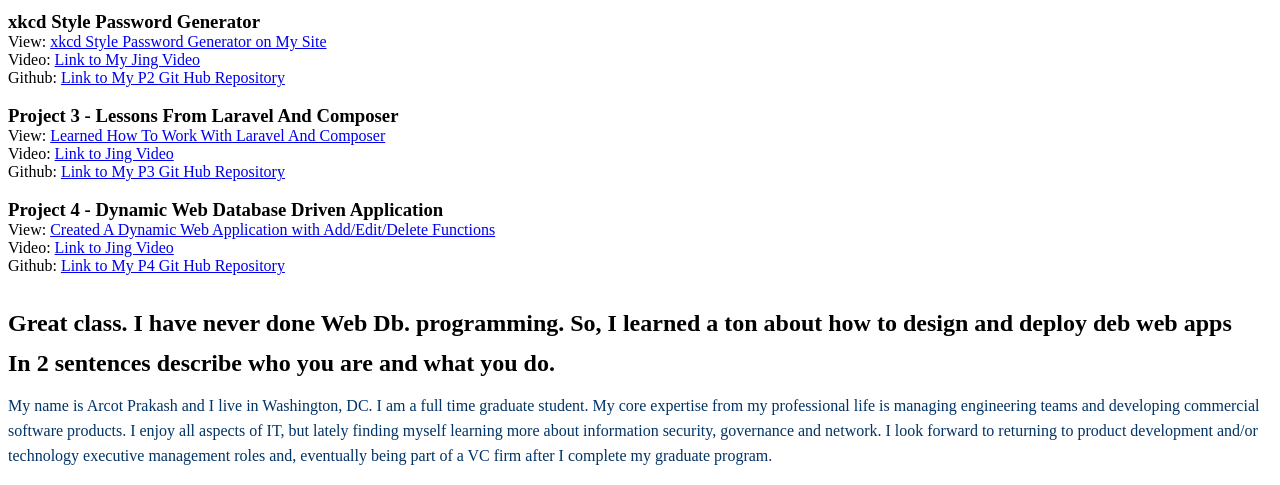
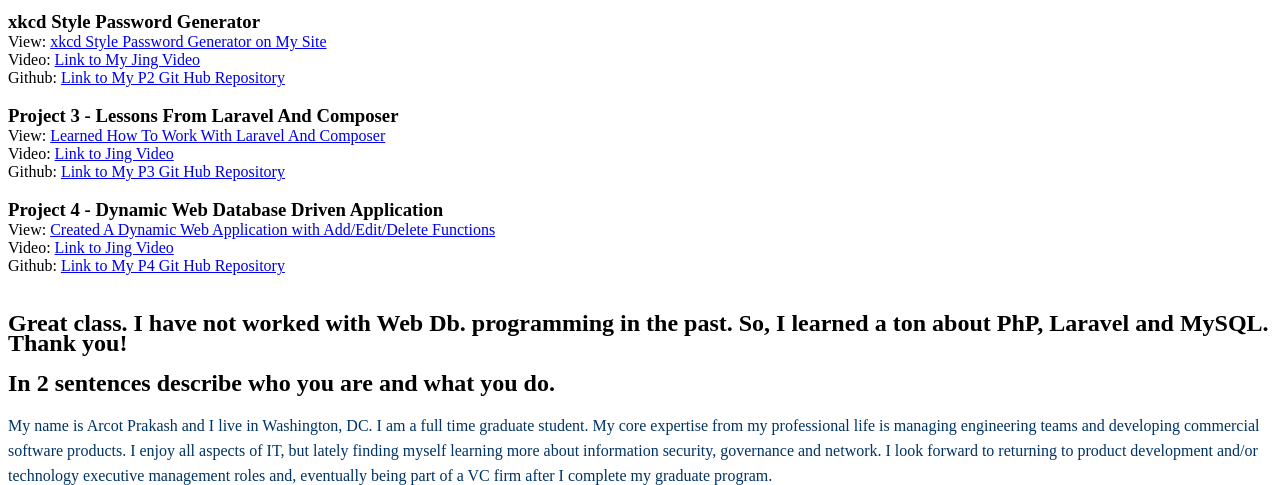
Before and after one commit to hotlcsw1/p1, a plain HTML site: page index.html in a window 1280 px wide. Shown: the part 284-769 px from the top of the page. Drawn offline with Linux system fonts and the light colour scheme.

```diff
--- a/index.html
+++ b/index.html
@@ -33,7 +33,7 @@ Video: <a href="http://screencast.com/t/TOaMvOPIejq"</a>Link to Jing Video</a><b
 Github: <a href="https://github.com/hotlcsw1/p4">Link to My P4 Git Hub Repository</a><br>
 <br>
 
-<h2>Great class.  I have never done Web Db. programming.  So, I learned a ton about how to design and deploy deb web apps</h2>
+<h2>Great class.  I have not worked with Web Db. programming in the past.  So, I learned a ton about PhP, Laravel and MySQL.  Thank you!</h2>
 
 <h2>In 2 sentences describe who you are and what you do.</h2>
 <p>My name is Arcot Prakash and I live in Washington, DC. I am a full time graduate student.  My core expertise from my professional life is managing engineering teams and developing commercial software products. I enjoy all aspects of IT, but lately finding myself learning more about information security, governance and network.  I look forward to returning to product development and/or technology executive management roles and, eventually being part of a VC firm after I complete my graduate program.</p>
```
